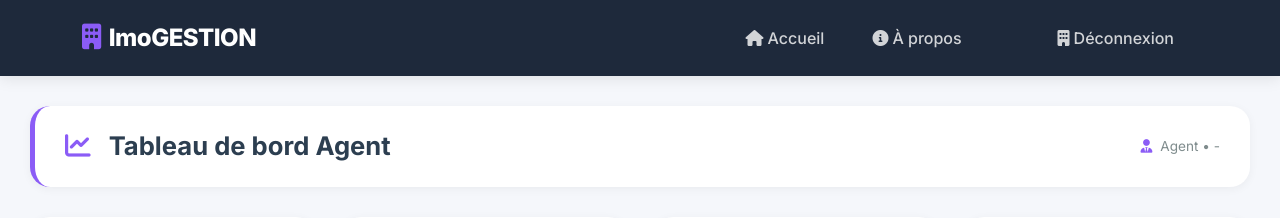
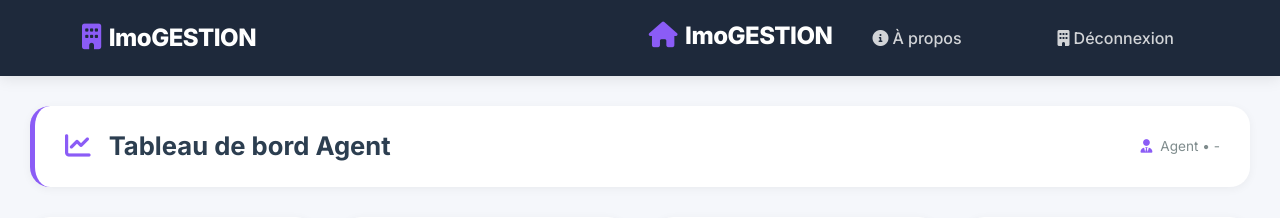
Before and after one commit to DEVELVIS54/GESTION_FINAL, a Django app: page /agent/ in a window 1280 px wide. Shown: the top 218 px of the page. Run offline with Django 5.2, Linux system fonts and the light colour scheme.

Commit message:
Update dashboard_agent.html

```diff
--- a/SE/templates/SE/dashboard_agent.html
+++ b/SE/templates/SE/dashboard_agent.html
@@ -661,8 +661,8 @@
             <div class="collapse navbar-collapse" id="navbarNav">
                 <ul class="navbar-nav ms-auto">
                     <li class="nav-item">
-                        <a class="nav-link" href="{% url 'accueil' %}">
-                            <i class="fas fa-home me-1"></i>Accueil
+                        <a class="navbar-brand" href="{% url 'accueil' %}">
+                <i class="fas fa-home me-2"></i>ImoGESTION
                         </a>
                     </li>
                     <li class="nav-item">
```
